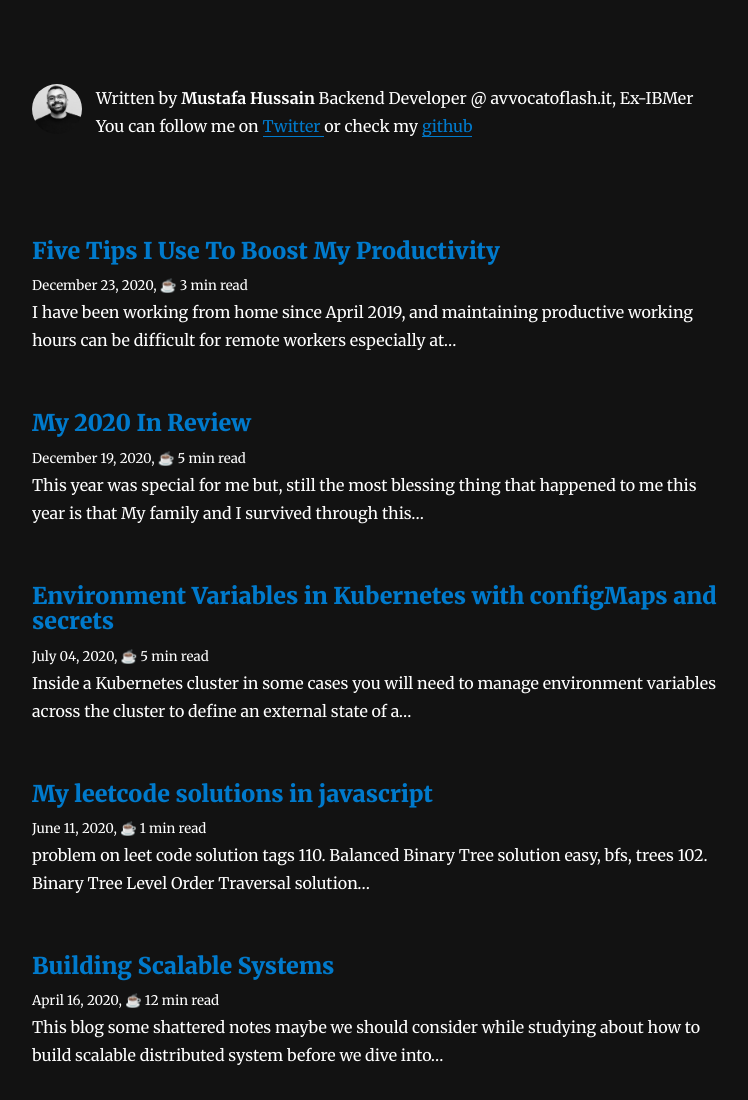
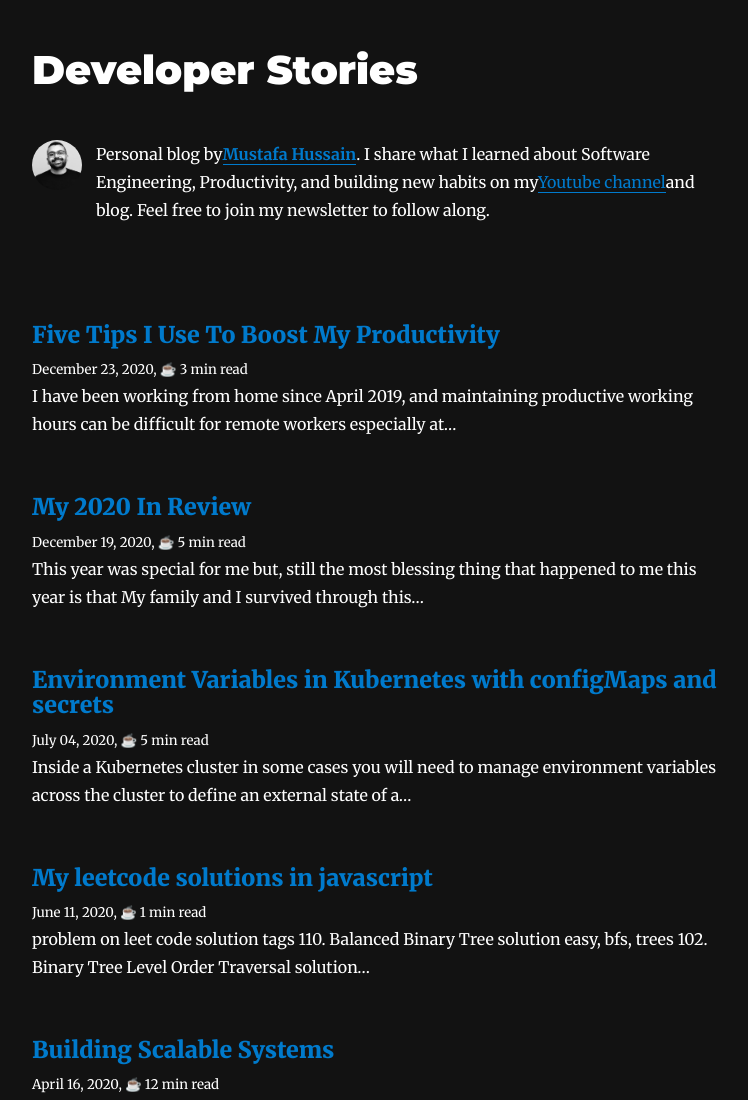
Before and after one commit to mustafah15/blog, a Gatsby site: page / in a window 1280 px wide. Shown: the top 1100 px of the page, without its empty margins (265-1013 px from the left). Built offline with nearby package versions, Linux system fonts and the light colour scheme; Gatsby itself is replaced by a stand-in of ours; some packages are replaced by stand-ins of ours; a small style sheet from the web is missing.

Commit message:
update bio

```diff
--- a/gatsby-config.js
+++ b/gatsby-config.js
@@ -1,12 +1,13 @@
 module.exports = {
   siteMetadata: {
-    title: '',
+    title: 'Developer Stories',
     author: 'Mustafa Hussain',
-    description: 'I share what I learned about software engineering, productivity, and building new habits on my Youtube channel and blog. Feel free to join my newsletter to follow along.',
+    description: 'Personal blog by Mustafa Hussain. \n I share what I learned about software engineering, productivity, and building new habits on my Youtube channel and blog. Feel free to join my newsletter to follow along.',
     siteUrl: 'https://mhussain.net',
     social: {
       github: 'mustafah15',
       twitter: 'mustafah_15',
+      youtube: 'https://www.youtube.com/channel/UC_57Z3KC1RzGRJMBYZGJYtA',
       email: 'hey@mhussain.net'
     }
   },
--- a/src/components/bio.js
+++ b/src/components/bio.js
@@ -28,16 +28,17 @@ function Bio() {
               }}
             />
             <p>
-              Written by <strong>{author}</strong> Backend Developer @ avvocatoflash.it, Ex-IBMer
-              You can follow me on{' '}
-              <a href={`https://twitter.com/${social.twitter}`}>
-                 Twitter{' '}
+              Personal blog by
+              <strong>
+                <a href={`https://twitter.com/${social.twitter}`}>
+                {author}
+                </a>
+              </strong>.
+              I share what I learned about Software Engineering, Productivity, and building new habits on my
+              <a href={`${social.youtube}`}>
+              Youtube channel
               </a>
-              or check my{' '}
-              <a href={`https://github.com/${social.github}`}>
-                 github
-              </a>
-
+              and blog. Feel free to join my newsletter to follow along.
             </p>
           </div>
         )
--- a/src/templates/blog-post.js
+++ b/src/templates/blog-post.js
@@ -10,6 +10,7 @@ import { rhythm, scale } from '../utils/typography'
 
 const GITHUB_USERNAME = 'mustafah15'
 const GITHUB_REPO_NAME = 'blog'
+
 class BlogPostTemplate extends React.Component {
   render() {
     const slug = this.props.pageContext.slug
```
